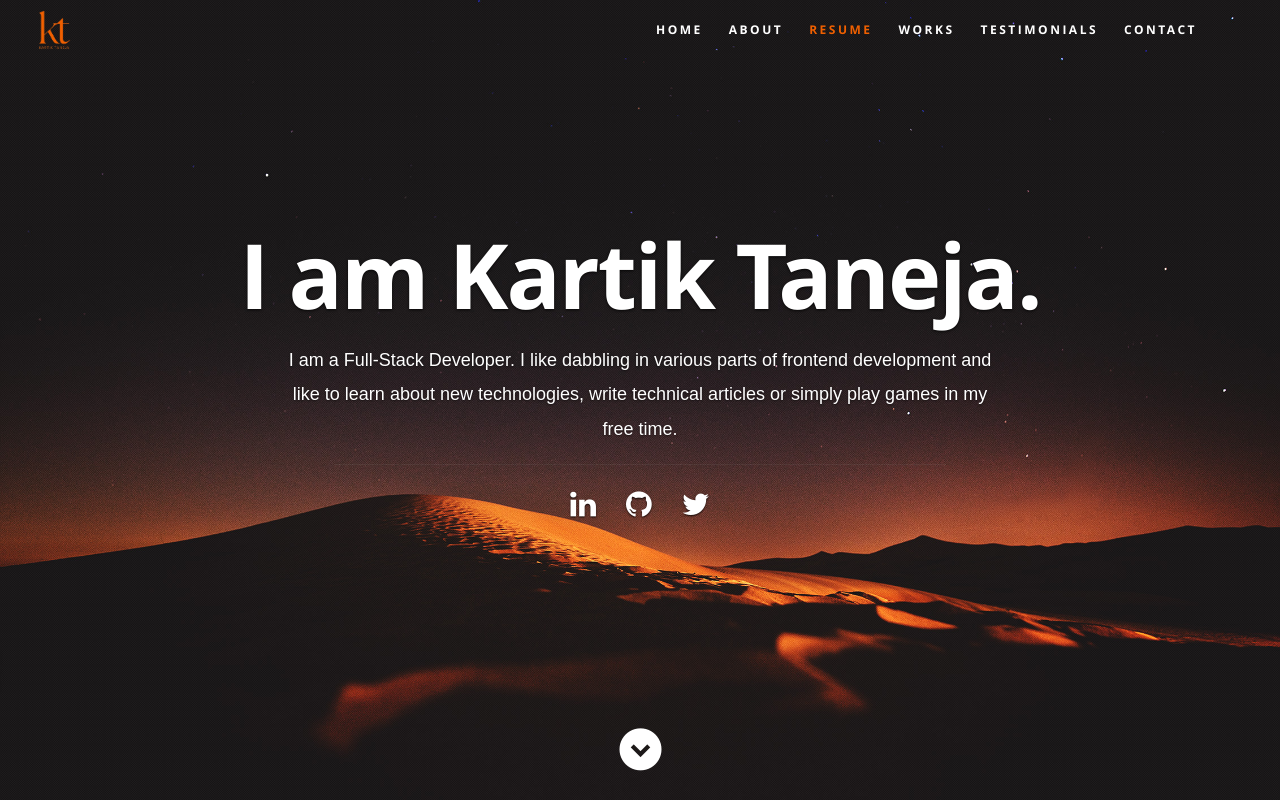
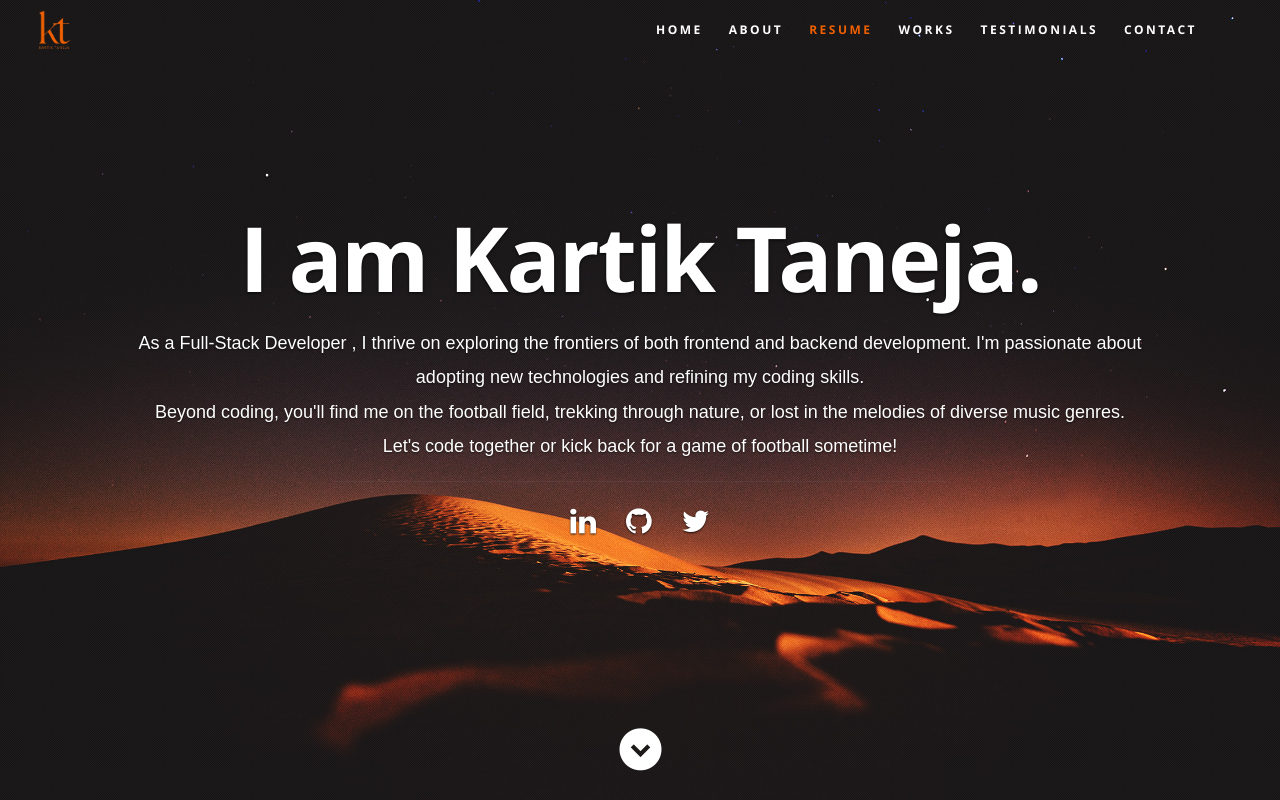
Before and after one commit to kartiktnj/kartiktnj-web, a React (Create React App) app: page / in a window 1280 px wide. Shown: the top 800 px of the page. Built offline with nearby package versions, Linux system fonts and the light colour scheme.

Commit message:
bio updated

```diff
--- a/public/css/layout.css
+++ b/public/css/layout.css
@@ -68,7 +68,7 @@ header .banner-text h3 {
    font: 18px/1.9em 'librebaskerville-regular', serif;
    color: #A8A8A8;
    margin: 0 auto;
-   width: 70%;
+   width: 100%;
    text-shadow: 0px 1px 2px rgba(0, 0, 0, .5);
 }
 header .banner-text h3 span,
@@ -119,7 +119,7 @@ header .scrolldown a {
 }
 header .scrolldown a:hover { color: #f06000; }
 
-header .profile-pic {
+header .logo {
    position: absolute;
    display: flex;
    flex-direction: row;
@@ -168,6 +168,7 @@ ul#nav {
    /* center align the menu */
    text-align: right;
 }
+
 ul#nav li {
    position: relative;
    list-style: none;
@@ -1079,7 +1080,7 @@ footer {
 }
 
 footer a, footer a:visited { color: #525252; }
-footer a:hover, footer a:focus { color: #fff; }
+footer a:hover, footer a:focus { color: #ffd49c; }
 
 /* copyright */
 footer .copyright {
@@ -1147,4 +1148,4 @@ footer .social-links li:first-child { margin-left: 0; }
    line-height: 60px;
  	border-radius: 100%;
 }
-#go-top a:hover { background-color: #0F9095; }
+#go-top a:hover { background-color: #F06000;}
--- a/src/components/Footer.js
+++ b/src/components/Footer.js
@@ -8,10 +8,10 @@ export default class Footer extends Component {
           <div className="twelve columns">
             <ul className="social-links">
               {
-              resumeData.socialLinks && resumeData.socialLinks.map((item)=>{
-                return(
+                resumeData.socialLinks && resumeData.socialLinks.map((item) => {
+                  return (
                     <li>
-                    <a href={item.url}>
+                      <a href={item.url} target="_blank">
                         <i className={item.className} />
                       </a>
                     </li>
@@ -23,7 +23,7 @@ export default class Footer extends Component {
           </div>
           <div id="go-top"><a className="smoothscroll" title="Back to Top" href="#home"><i className="icon-up-open" /></a></div>
         </div>
-    </footer>
+      </footer >
     );
   }
 }
--- a/src/components/Header.js
+++ b/src/components/Header.js
@@ -2,6 +2,12 @@ import React, { Component } from 'react';
 export default class Header extends Component {
   render() {
     let resumeData = this.props.resumeData;
+    const desc = resumeData.roleDescription.split('\n').map((line, index) => (
+      <React.Fragment key={index}>
+        {line}
+        <br />
+      </React.Fragment>
+    ));
     return (
       <React.Fragment>
 
@@ -9,7 +15,7 @@ export default class Header extends Component {
           <nav id="nav-wrap">
             <a className="mobile-btn" href="#nav-wrap" title="Show navigation">Show navigation</a>
             <a className="mobile-btn" href="#" title="Hide navigation">Hide navigation</a>
-            <img className="profile-pic" src='images/KT Logo.png' />
+            <a href='#home'><img className="logo" src='images/KT Logo.png' /></a>
             <ul id="nav" className="nav">
               <li className="current"><a className="smoothscroll" href="#home">Home</a></li>
               <li><a className="smoothscroll" href="#about">About</a></li>
@@ -23,7 +29,8 @@ export default class Header extends Component {
           <div className="row banner">
             <div className="banner-text">
               <h1 className="responsive-headline">I am {resumeData.name}. </h1>
-              <h3 style={{ color: '#fff', fontFamily: 'sans-serif ' }}>I am a {resumeData.role}. {resumeData.roleDescription}
+              <h3 style={{ color: '#fff', fontFamily: 'sans-serif ' }}>
+                As a {resumeData.role} {desc}
               </h3>
               <hr />
               <ul className="social">
--- a/src/resumeData.js
+++ b/src/resumeData.js
@@ -4,7 +4,7 @@ let resumeData = {
   "role": "Full-Stack Developer",
   "linkedinId": "https://www.linkedin.com/in/kartiktnj/",
   "skypeid": "Your skypeid",
-  "roleDescription": "I like dabbling in various parts of frontend development and like to learn about new technologies, write technical articles or simply play games in my free time.",
+  "roleDescription": ", I thrive on exploring the frontiers of both frontend and backend development. I'm passionate about adopting new technologies and refining my coding skills.\n Beyond coding, you'll find me on the football field, trekking through nature, or lost in the melodies of diverse music genres.\n Let's code together or kick back for a game of football sometime!",
   "socialLinks": [
     {
       "name": "linkedin",
```
Lines whose indentation alone changed are shown as unchanged.
